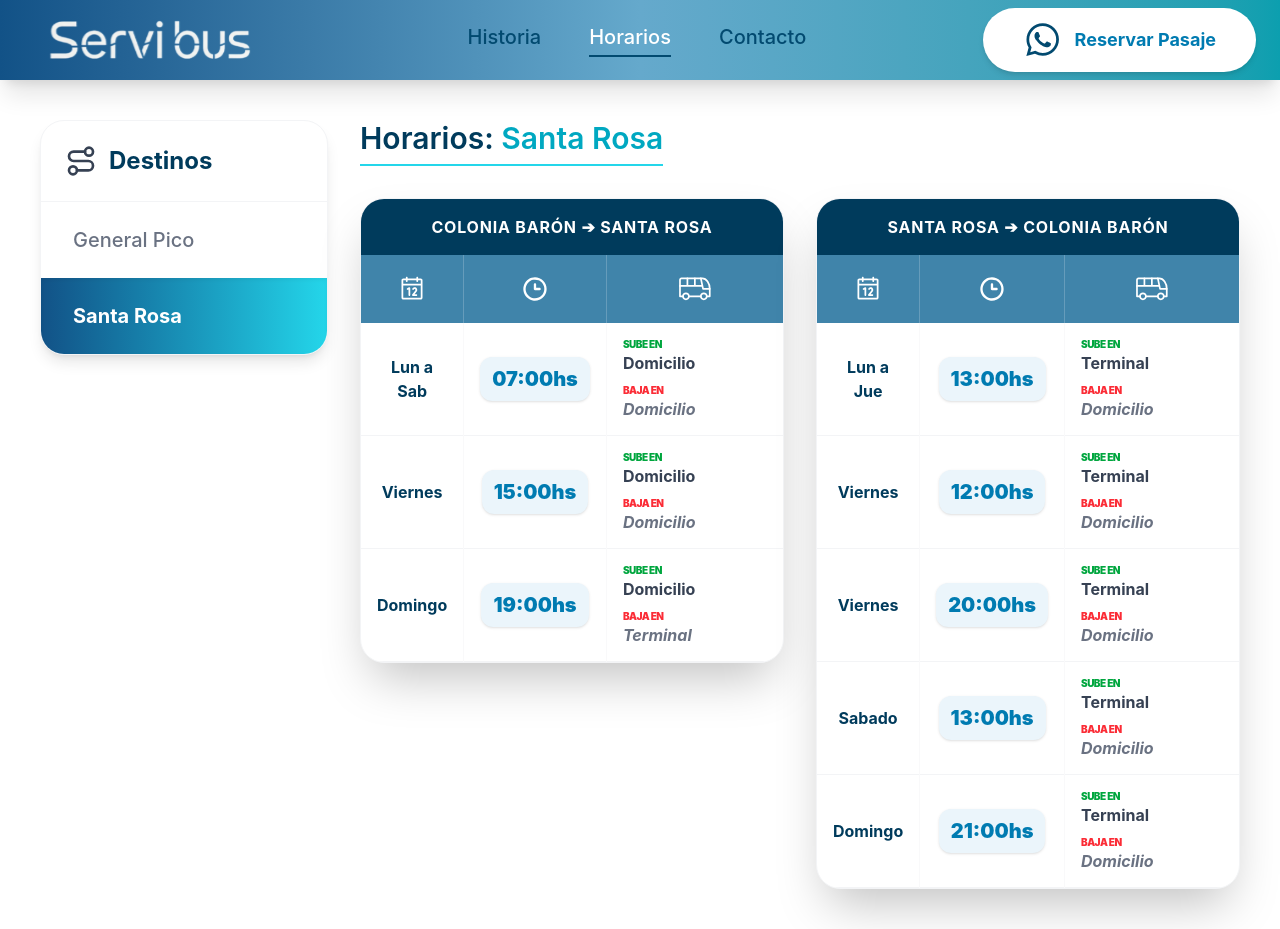
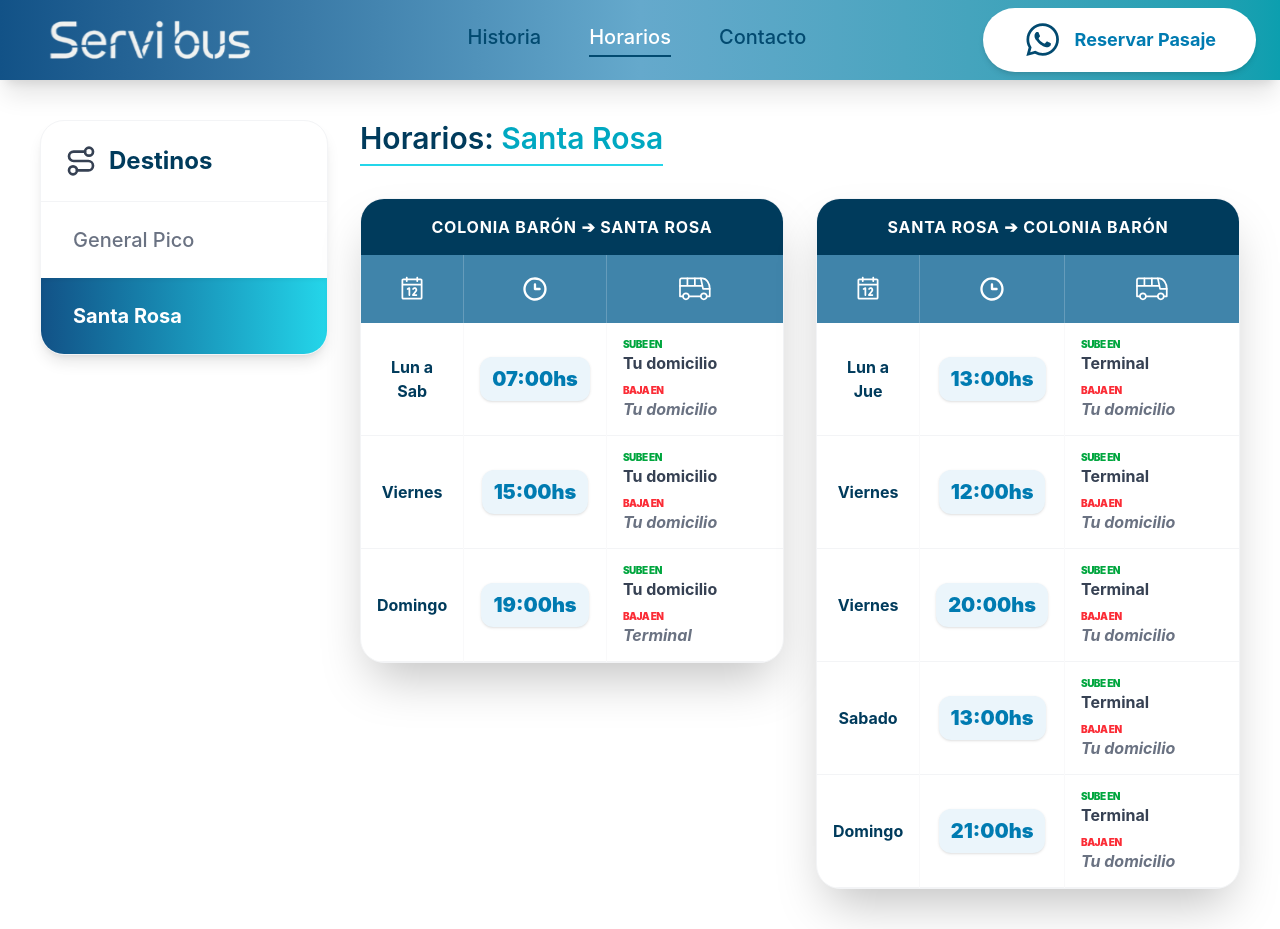
Before and after one commit to Msamalvide/ServiBus-app, a React (Vite) app: page / in a window 1280 px wide. Built offline with nearby package versions, Linux system fonts and the light colour scheme.

Commit message:
Actualizacion final

```diff
--- a/package.json
+++ b/package.json
@@ -11,8 +11,10 @@
   },
   "dependencies": {
     "@tailwindcss/vite": "^4.2.2",
+    "@types/react-router-dom": "^5.3.3",
     "react": "^19.2.4",
-    "react-dom": "^19.2.4"
+    "react-dom": "^19.2.4",
+    "react-router-dom": "^7.13.2"
   },
   "devDependencies": {
     "@eslint/js": "^9.39.4",
--- a/src/Components/ScheduleTable.tsx
+++ b/src/Components/ScheduleTable.tsx
@@ -67,8 +67,8 @@ export const ScheduleTable: React.FC<Props> = ({ titulo, horarios }) => {
 
                     {/* Parada Intermedia: Usamos transparencia en el fondo */}
                     {titulo === "Colonia Barón ➔ General Pico" &&(
-                      <div className="flex items-center gap-1.5 text-[#00A8C1] font-black text-xs bg-[#24D6EA]/10 w-fit px-2 py-1 rounded-lg border border-[#24D6EA]/20">
-                        <span>07:15 {item.intermedio}</span>
+                      <div className="flex items-center gap-1.5 text-[#007bb1] font-black text-xs bg-[#24D6EA]/10 w-fit px-2 py-1 rounded-lg border border-[#24D6EA]/20">
+                        <span>07:10 {item.intermedio}</span>
                       </div>
                     )}
                   </div>
--- a/src/Data/horarios.ts
+++ b/src/Data/horarios.ts
@@ -17,17 +17,17 @@ export const datosHorarios:Record<string, {ida:Horario[], vuelta:Horario[]}> = {
     'Santa Rosa':{
         //Col.Baron-Santa Rosa
         ida:[
-            {id:1, dia: 'Lun a Sab', hora:'07:00hs', ascenso:'Domicilio', descenso:'Domicilio'},
-            {id:2, dia: 'Viernes', hora:'15:00hs', ascenso:'Domicilio', descenso:'Domicilio'},
-            {id:3, dia: 'Domingo', hora:'19:00hs', ascenso:'Domicilio', descenso:'Terminal'}
+            {id:1, dia: 'Lun a Sab', hora:'07:00hs', ascenso:'Tu domicilio', descenso:'Tu domicilio'},
+            {id:2, dia: 'Viernes', hora:'15:00hs', ascenso:'Tu domicilio', descenso:'Tu domicilio'},
+            {id:3, dia: 'Domingo', hora:'19:00hs', ascenso:'Tu domicilio', descenso:'Terminal'}
         ],
         //Santa Rosa- Col.Baron
         vuelta:[
-            {id:4, dia: 'Lun a Jue', hora:'13:00hs', ascenso:'Terminal', descenso:'Domicilio'},
-            {id:5, dia: 'Viernes', hora:'12:00hs', ascenso:'Terminal', descenso:'Domicilio'},
-            {id:6, dia: 'Viernes', hora:'20:00hs', ascenso:'Terminal', descenso:'Domicilio'},
-            {id:7, dia: 'Sabado', hora:'13:00hs', ascenso:'Terminal', descenso:'Domicilio'},
-            {id:8, dia: 'Domingo', hora:'21:00hs', ascenso:'Terminal', descenso:'Domicilio'}
+            {id:4, dia: 'Lun a Jue', hora:'13:00hs', ascenso:'Terminal', descenso:'Tu domicilio'},
+            {id:5, dia: 'Viernes', hora:'12:00hs', ascenso:'Terminal', descenso:'Tu domicilio'},
+            {id:6, dia: 'Viernes', hora:'20:00hs', ascenso:'Terminal', descenso:'Tu domicilio'},
+            {id:7, dia: 'Sabado', hora:'13:00hs', ascenso:'Terminal', descenso:'Tu domicilio'},
+            {id:8, dia: 'Domingo', hora:'21:00hs', ascenso:'Terminal', descenso:'Tu domicilio'}
         ]
     },
 
--- a/src/Pages/HistoriaPage.tsx
+++ b/src/Pages/HistoriaPage.tsx
@@ -4,7 +4,7 @@ import { BotonFlot } from "../Components/BotonFlot";
 
 export const HistoriaPage = () => {
     return (
-        <main className="max-w-7xl mx-auto p-4 flex flex-col md:flex-row items-center justify-center gap-8 md:gap-12 min-h-[70vh]">
+        <main className="max-w-7xl mx-auto p-4 flex flex-col md:flex-row items-center justify-center  md:gap-12 min-h-[70vh]">
             <BotonFlot />
             {/* SECCIÓN IMAGEN: Con bordes muy redondeados y sombra suave */}
             <section className="w-full md:w-1/2 flex justify-center">
@@ -12,7 +12,6 @@ export const HistoriaPage = () => {
                     <img
                         src={imagenServis}
                         alt="Unidades de Servi Bus"
-                        className="rounded-[40px] shadow-2xl w-full max-w-lg object-cover border-4 border-white"
                     />
                 </div>
             </section>
```
Also changed, not shown: 1 other file (tests, documents, lock files or other folders).
